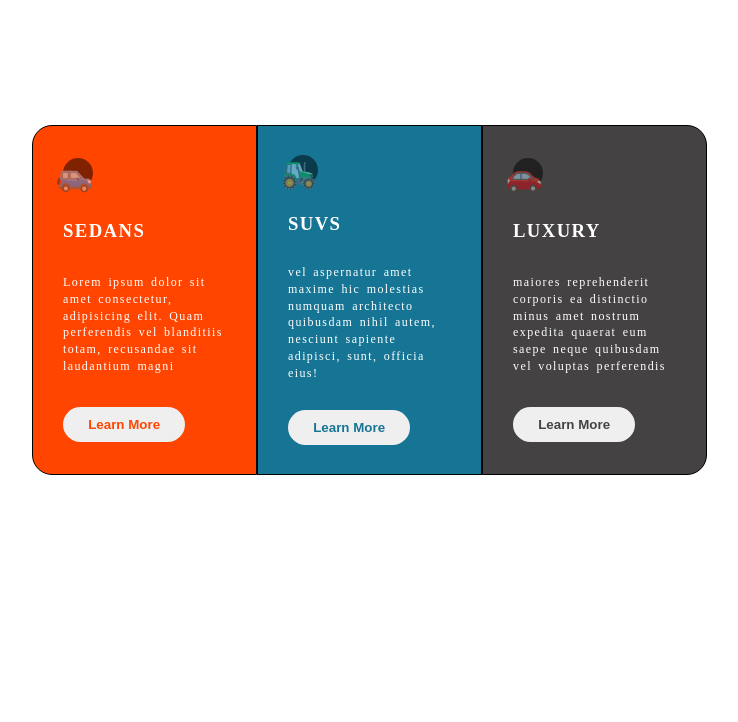
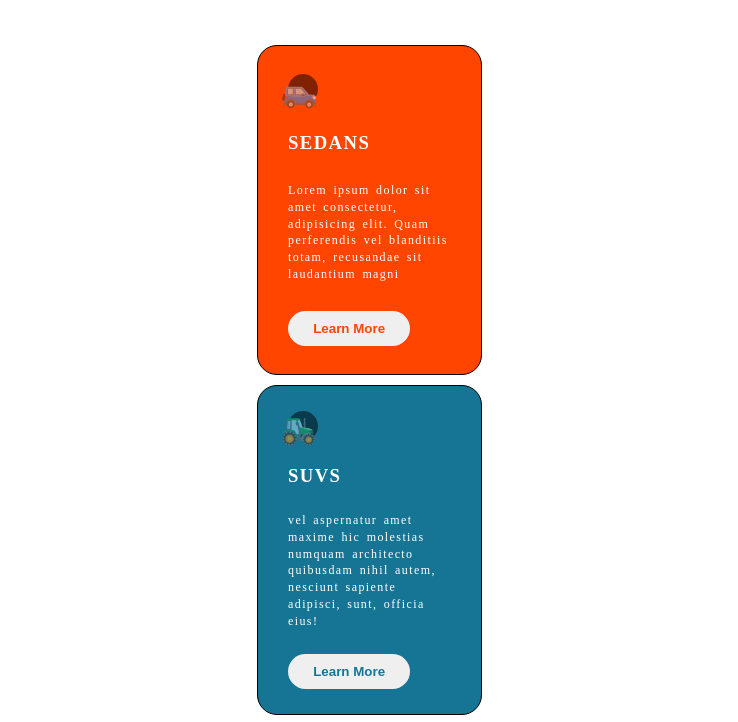
Before and after one commit to HasanKanaya/2, a plain HTML site: page index.html in a window 1280 px wide. Shown: the top 722 px of the page, without its empty margins (258-996 px from the left). Drawn offline with Linux system fonts and the light colour scheme.

Commit message:
moblie first

```diff
--- a/style.css
+++ b/style.css
@@ -5,10 +5,10 @@
 }
 
 .parent {
-  width: 700px;
-  height: 350px;
-  margin: 15vh auto 0;
+  width: 250px;
+  margin: 5vh auto;
   display: flex;
+  flex-wrap: wrap;
   color: white;
   border-radius: 20px;
 }
@@ -16,7 +16,7 @@
 .parent .box {
   border: 1px solid black;
   width: 225px;
-  height: 100%;
+  height: 330px;
   margin: 5px 0;
   display: flex;
   flex-direction: column;
@@ -55,7 +55,7 @@
 
 .parent .box:nth-child(1) {
   background-color: orangered;
-  border-radius: 20px 0px 0px 20px;
+  /* border-radius: 20px 0px 0px 20px; */
 }
 .parent .box:nth-child(1) .btn {
   color: orangered;
@@ -63,7 +63,7 @@
 
 .parent .box:nth-child(2) {
   background-color: rgb(22, 117, 148);
-  border-radius: 0;
+  /* border-radius: 0; */
 }
 .parent .box:nth-child(2) .btn {
   color: rgb(22, 117, 148);
@@ -71,7 +71,7 @@
 
 .parent .box:nth-child(3) {
   background-color: rgb(68, 66, 66);
-  border-radius: 0px 20px 20px 0px;
+  /* border-radius: 0px 20px 20px 0px; */
 }
 .parent .box:nth-child(3) .btn {
   color: rgb(68, 66, 66);
```
